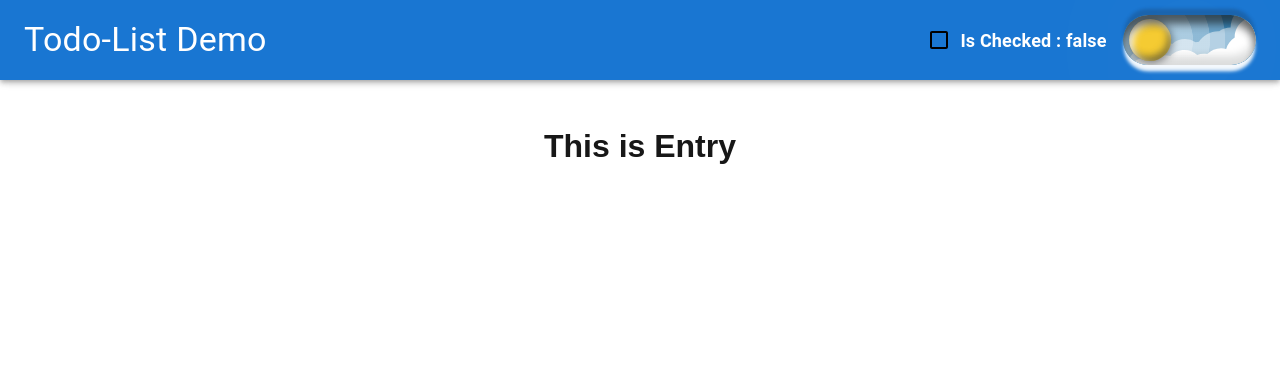
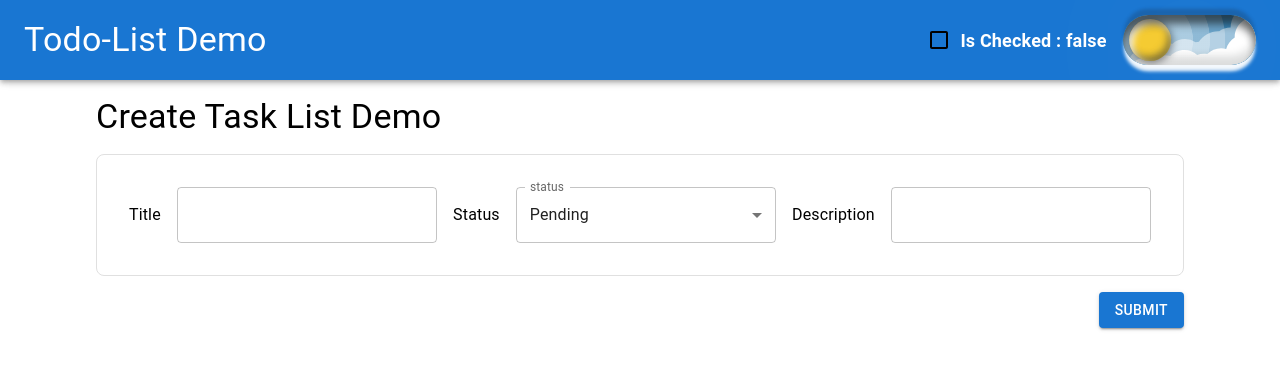
Before and after one commit to AlbertChen85/react-onboarding, a Next.js app: page /todo-list/entry in a window 1280 px wide. Shown: the top 370 px of the page. Built offline with nearby package versions, Linux system fonts and the light colour scheme.

Commit message:
feat(SOVA-2452): implement create task view and submit data to backend

```diff
--- a/src/app/todo-list/entry/page.tsx
+++ b/src/app/todo-list/entry/page.tsx
@@ -1,4 +1,8 @@
+'use client';
+
 import Box from '@mui/material/Box';
+import { CreateTaskList } from '../../../component/createTaskList';
+import { Container } from '@mui/material';
 
 export default function Page() {
   return page();
@@ -6,8 +10,20 @@ export default function Page() {
 
 const page = () => {
   return (
-    <Box mt={16} display="flex" alignItems="flex-start" minHeight="100vh">
-      <h1 style={{ margin: '0 auto', width: 'fit-content' }}>This is Entry</h1>
-    </Box>
+    <Container sx={{ alignItems: 'flex-start', minHeight: '100vh' }}>
+      <Box
+        mt={8}
+        p={4}
+        bgcolor="#ffffff"
+        borderRadius={2}
+        justifyContent="center"
+        alignItems="flex-start"
+        width="auto"
+        height="auto"
+        minHeight={'80vh'}
+      >
+        <CreateTaskList />
+      </Box>
+    </Container>
   );
 };
--- /dev/null
+++ b/src/component/createTaskList.tsx
@@ -0,0 +1,104 @@
+'use client';
+
+import React, { useEffect, useState } from 'react';
+import { FormProvider, SubmitErrorHandler, SubmitHandler, useForm } from 'react-hook-form';
+import { createTaskFormSchema, CreateTaskFormSchemaType, Field } from '@/component';
+import { zodResolver } from '@hookform/resolvers/zod';
+import { Box, Button, MenuItem, Typography } from '@mui/material';
+import { createNewTask, getTaskStatusService } from './service/taskService';
+
+export function CreateTaskList() {
+  return (
+    <div>
+      <Typography variant="h4" component="div" color='black'>
+        Create Task List Demo
+      </Typography>
+      {createTaskList()}
+    </div>
+  );
+}
+
+type Status = {
+  id: number;
+  name: string;
+};
+
+const createTaskList = () => {
+  const [statusArray, setStatus] = useState<Status[]>([]);
+
+  useEffect(() => {
+    getTaskStatusService().then(setStatus).catch(console.error);
+  }, []);
+
+  const method = useForm<CreateTaskFormSchemaType>({
+    resolver: zodResolver(createTaskFormSchema),
+    defaultValues: {
+      name: '',
+      statusId: 1,
+      description: '',
+    },
+    mode: 'onChange',
+  });
+  const { handleSubmit, getValues } = method;
+
+  const onSubmit: SubmitHandler<CreateTaskFormSchemaType> = (fromData) => {
+    createNewTask(fromData)
+      .then((response) => {
+        console.log('Task created successfully:', response);
+        // Optionally, you can reset the form or show a success message here
+      })
+      .catch((error) => {
+        console.error('Error creating task:', error);
+        // Optionally, you can show an error message here
+      });
+    console.log(fromData);
+  };
+
+  const onError: SubmitErrorHandler<CreateTaskFormSchemaType> = (errors) => {
+    console.log(getValues());
+    console.error(errors);
+  };
+
+  return (
+    <FormProvider {...method}>
+      <div style={{ width: '100%' }}>
+        <Box
+          p={4}
+          mt={2}
+          height={'auto'}
+          sx={{ border: '1px solid #e0e0e0', borderRadius: 2, mb: 2 }}
+          width={'100%'}
+          mx="auto"
+        >
+          <form onSubmit={handleSubmit(onSubmit)}>
+            <Box display="flex" gap={2} justifyContent="flex-start" alignItems="center">
+              <Typography component="label" color="black" sx={{ textAlign: 'center' }}>
+                Title
+              </Typography>
+              <Field.Text name="name" sx={{ textAlign: 'center' }} />
+              <Typography component="label" color="black" sx={{ textAlign: 'center' }}>
+                Status
+              </Typography>
+              <Field.Select name="statusId" label="status">
+                {statusArray.map((option) => (
+                  <MenuItem key={option.id} value={option.id}>
+                    {option.name}
+                  </MenuItem>
+                ))}
+              </Field.Select>
+              <Typography component="label" color="black" sx={{ textAlign: 'center' }}>
+                Description
+              </Typography>
+              <Field.Text name="description" sx={{ textAlign: 'center' }} />
+            </Box>
+          </form>
+        </Box>
+        <Box display="flex" justifyContent="flex-end" alignItems="flex-end">
+          <Button variant="contained" onClick={handleSubmit(onSubmit, onError)}>
+            Submit
+          </Button>
+        </Box>
+      </div>
+    </FormProvider>
+  );
+};
```
